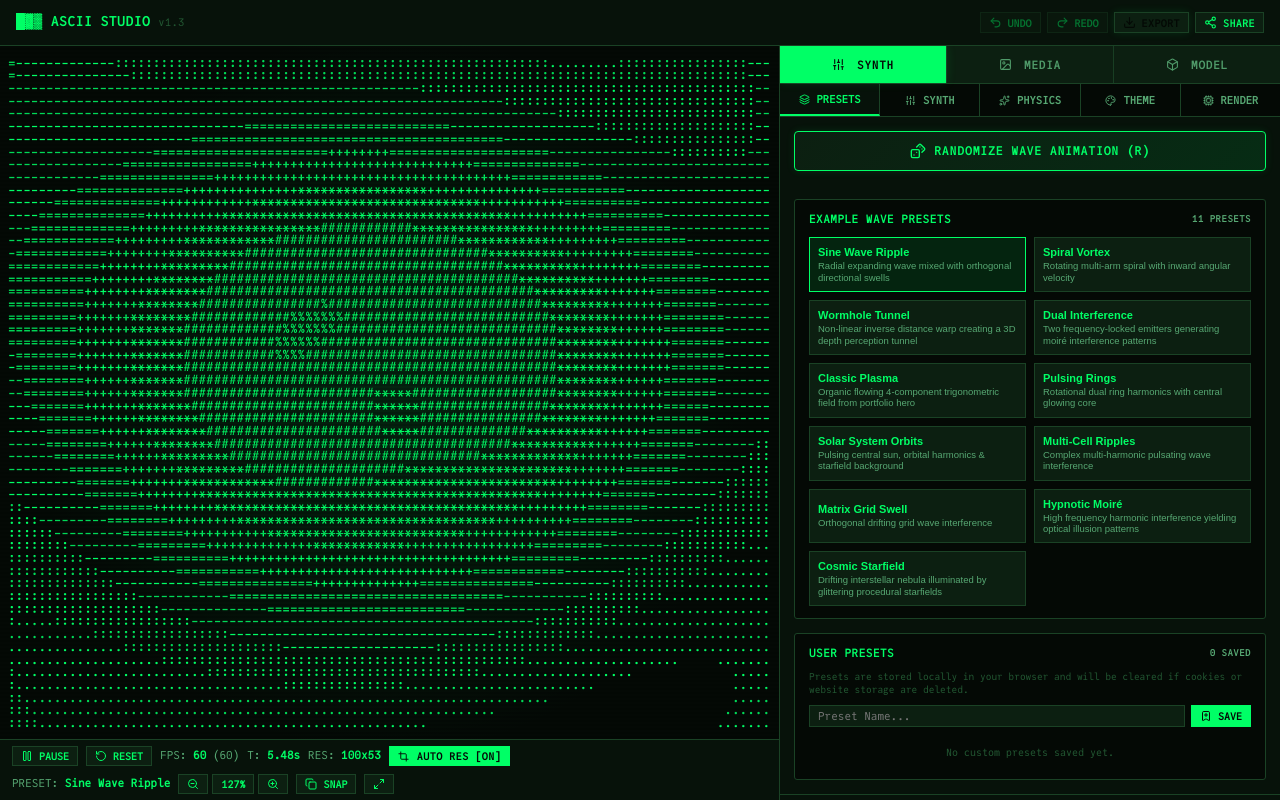
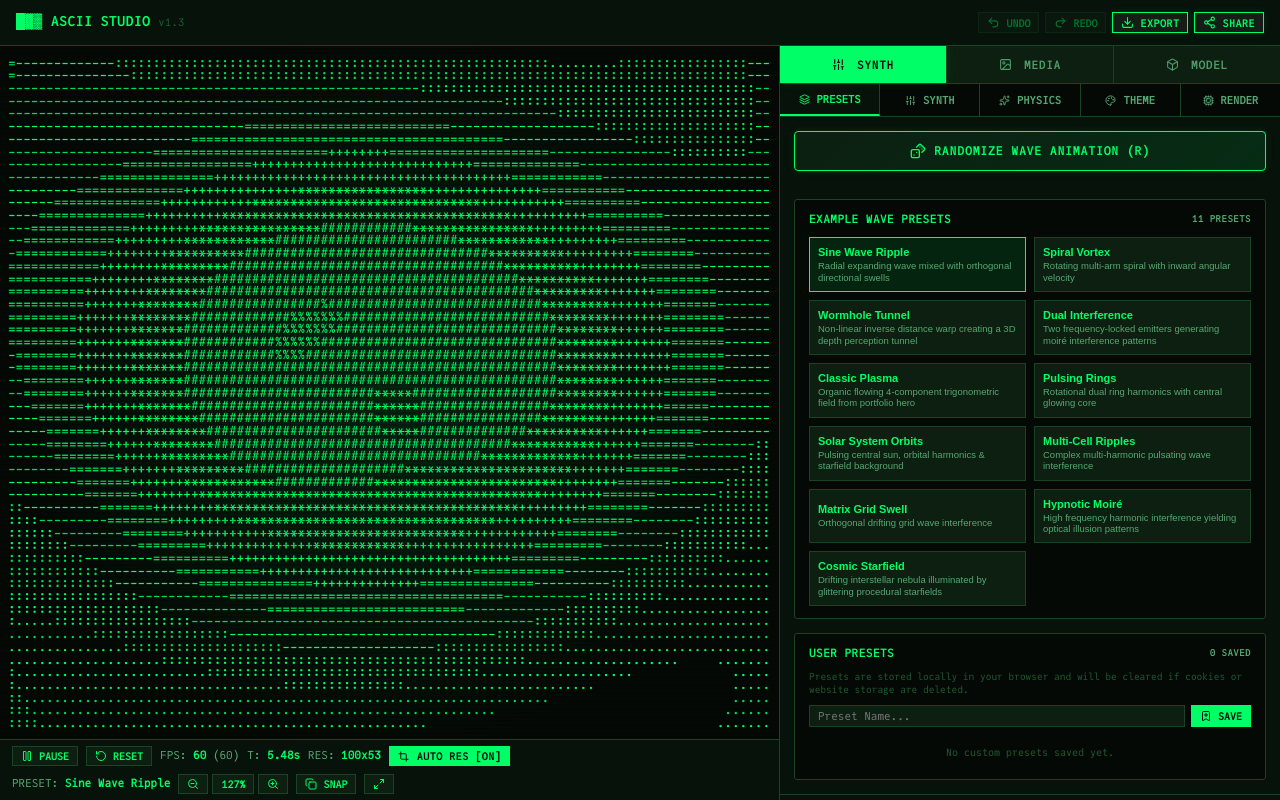
Before and after one commit to gimk/ascii.pantoine.com, a React (Vite) app: page / in a window 1280 px wide. Built offline with nearby package versions, Linux system fonts and the light colour scheme.

Commit message:
fix(header): ensure high-visibility glowing styling on both Export and Share buttons

```diff
--- a/src/styles/terminal.css
+++ b/src/styles/terminal.css
@@ -239,35 +239,6 @@ html, body, #root {
 
 .header-btn-icon {
   flex-shrink: 0;
-}
-
-.btn-header-export {
-  background-color: var(--accent);
-  color: var(--bg-primary) !important;
-  border-color: var(--accent);
-  font-weight: 700;
-  letter-spacing: 0.4px;
-  box-shadow: 0 0 10px var(--accent-glow);
-}
-
-.btn-header-export:hover {
-  background-color: var(--text-primary);
-  border-color: var(--text-primary);
-  box-shadow: 0 0 16px var(--accent-glow);
-}
-
-.btn-header-share {
-  border-color: var(--accent);
-  color: var(--accent);
-  font-weight: 700;
-  letter-spacing: 0.4px;
-  background-color: rgba(255, 255, 255, 0.04);
-}
-
-.btn-header-share:hover {
-  background-color: var(--accent);
-  color: var(--bg-primary) !important;
-  box-shadow: 0 0 12px var(--accent-glow);
 }
 
 @media (max-width: 820px) {
@@ -909,6 +880,37 @@ input[type="number"] {
   background-color: var(--text-muted);
 }
 
+/* Header Action Buttons (EXPORT & SHARE) - High Visibility */
+.btn-header-export,
+.btn-header-share {
+  border: 1.5px solid var(--accent) !important;
+  color: var(--accent) !important;
+  background-color: rgba(255, 255, 255, 0.05) !important;
+  font-weight: 700 !important;
+  letter-spacing: 0.5px !important;
+  box-shadow: 0 0 8px var(--accent-glow) !important;
+}
+
+.btn-header-export .header-btn-icon,
+.btn-header-share .header-btn-icon {
+  color: var(--accent) !important;
+  stroke: var(--accent) !important;
+}
+
+.btn-header-export:hover,
+.btn-header-share:hover {
+  background-color: var(--accent) !important;
+  color: var(--bg-primary) !important;
+  border-color: var(--accent) !important;
+  box-shadow: 0 0 16px var(--accent) !important;
+}
+
+.btn-header-export:hover .header-btn-icon,
+.btn-header-share:hover .header-btn-icon {
+  color: var(--bg-primary) !important;
+  stroke: var(--bg-primary) !important;
+}
+
 .btn-randomize {
   background: linear-gradient(135deg, var(--bg-control) 0%, var(--accent-glow) 100%);
   border: 1px solid var(--accent);
```
